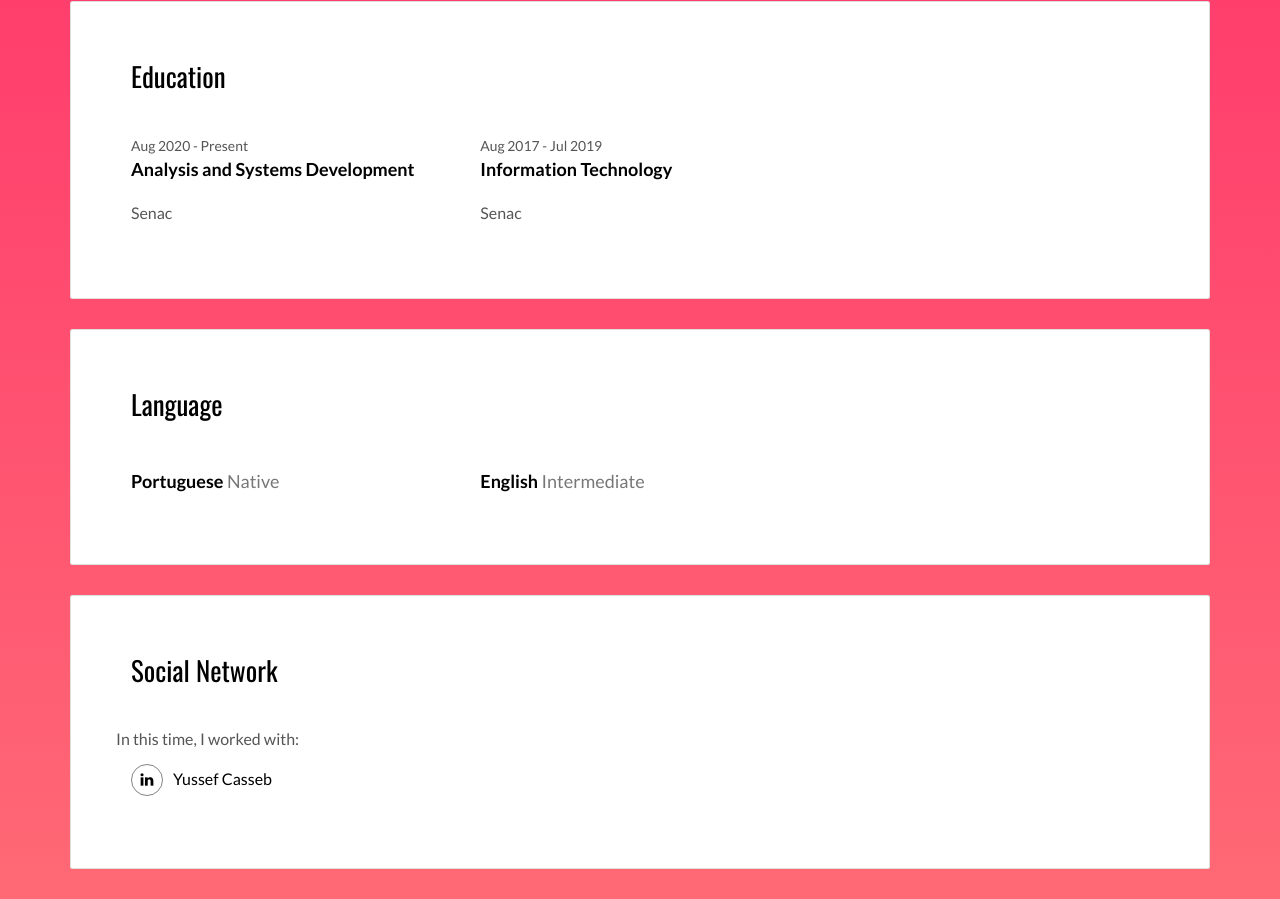
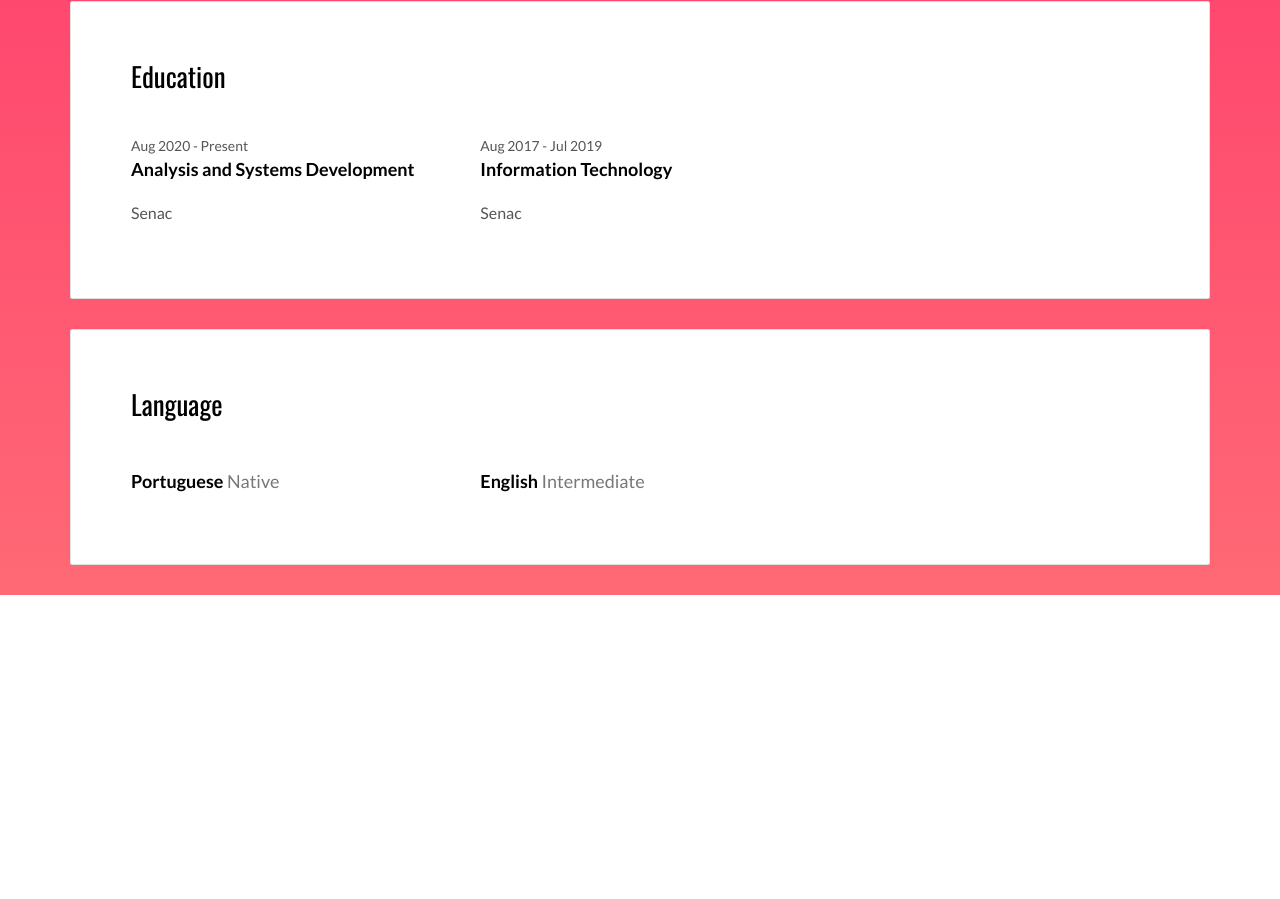
Before and after one commit to YussefCasseb/web-curriculum, a plain HTML site: page index.html in a window 1280 px wide. Shown: the part 1297-2196 px from the top of the page. After the commit the page ends 1892 px from the top, so only its background shows below. Drawn offline with nearby package versions, Linux system fonts and the light colour scheme.

Commit message:
Remover as medias sociais

```diff
--- a/index.html
+++ b/index.html
@@ -121,18 +121,6 @@
           </div>
         </div>
 
-        <div class="card">
-          <div class="card-block">
-            <h2>Social Network</h2>
-            <div class="row">
-			<p>In this time, I worked with:</p>
-              <div class="col-md-3">
-                <p class="social-buttons"><a href="https://www.linkedin.com/in/dev-yussef/?locale=en_US" title=""><span class="social-round-icon fa-icon"><i class="fa fa-linkedin"></i></span>Yussef Casseb</a></p>
-              </div>
-            </div>
-          </div>
-        </div>
-
      </div>
    </div>
  </div>
```
